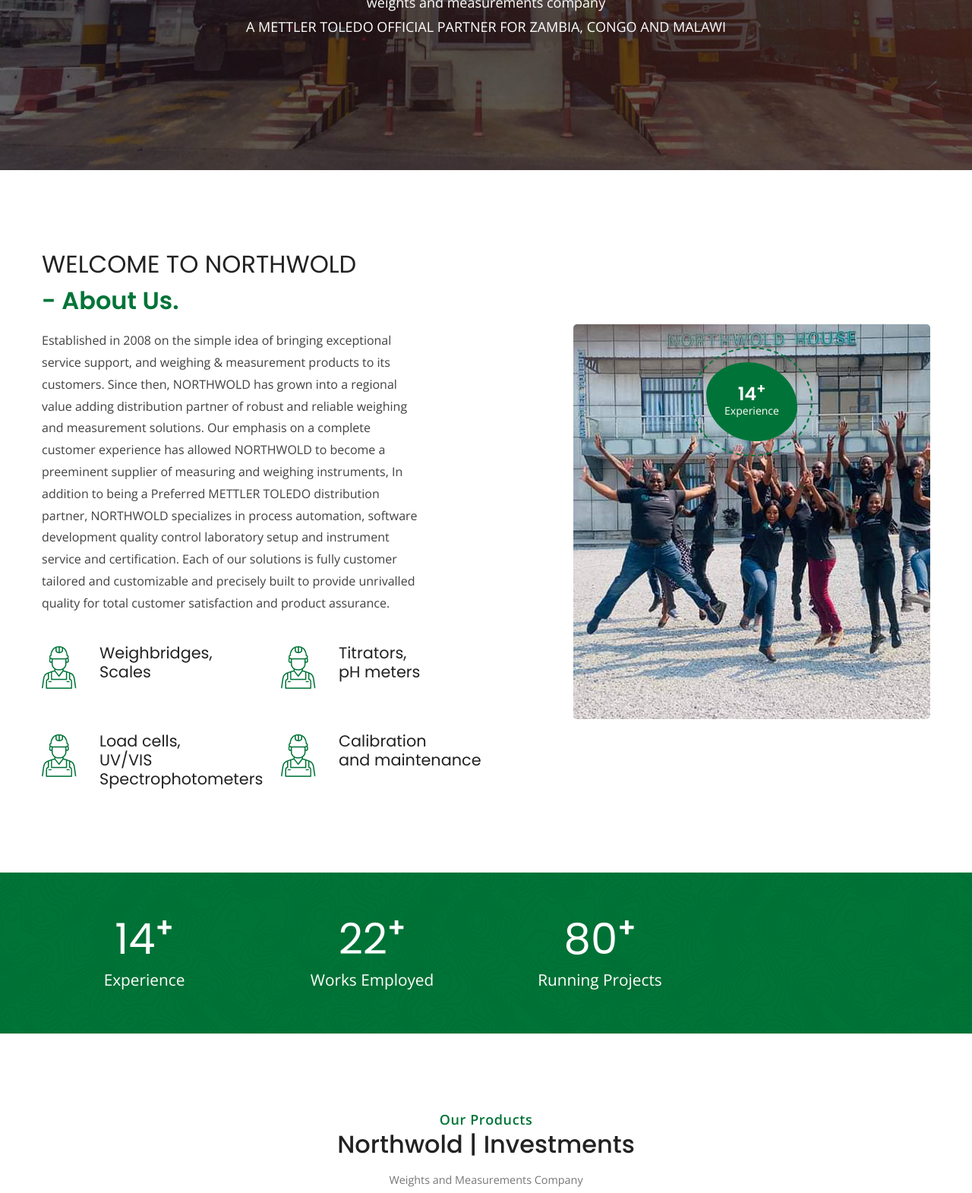
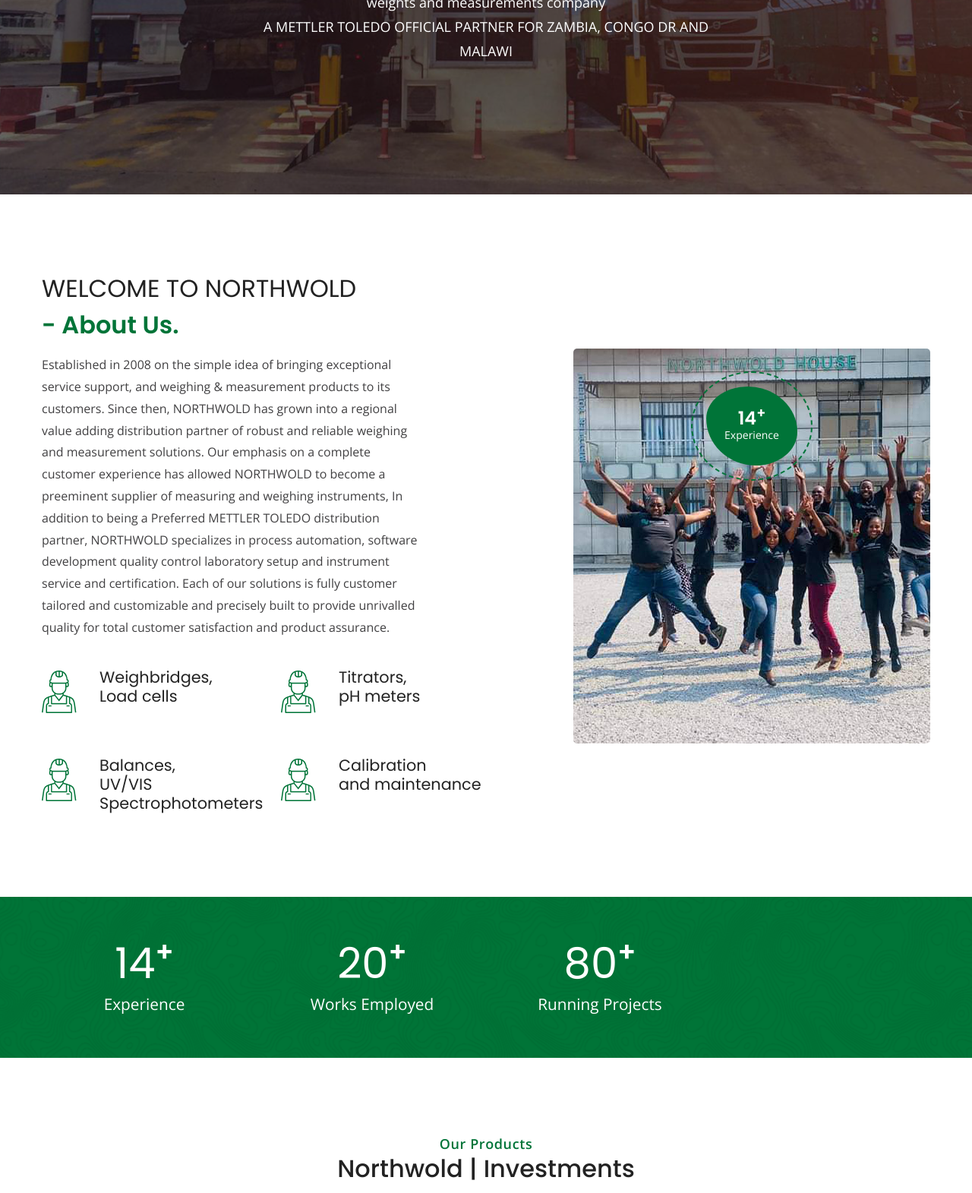
Before and after one commit to suwilanji-siwale/northwold, a plain HTML site: page index.html in a window 1280 px wide. Shown: the part 493-2064 px from the top of the page at 76% size. Drawn offline with nearby package versions, Linux system fonts and the light colour scheme.

Commit message:
Update index.html

```diff
--- a/index.html
+++ b/index.html
@@ -163,7 +163,7 @@
                                     <div class="feat-cap">
                                         <h1 class="mb-0">Northwold <strong class="d-inline-block thm-clr"> Investments</strong></h1>
                                         <p class="mb-0">weights and measurements company</p>
-                                        <p class="mb-0">A METTLER TOLEDO OFFICIAL PARTNER FOR ZAMBIA, CONGO AND MALAWI</p>
+                                        <p class="mb-0">A METTLER TOLEDO OFFICIAL PARTNER FOR ZAMBIA, CONGO DR AND MALAWI</p>
 
                                     </div>
                                 </div>
@@ -174,7 +174,7 @@
                                     <div class="feat-cap">
                                         <h1 class="mb-0">Northwold <strong class="d-inline-block thm-clr"> Investments</strong></h1>
                                         <p class="mb-0">weights and measurements company</p>
-                                        <p class="mb-0">A METTLER TOLEDO OFFICIAL PARTNER FOR ZAMBIA, CONGO AND MALAWI</p>
+                                        <p class="mb-0">A METTLER TOLEDO OFFICIAL PARTNER FOR ZAMBIA, CONGO DR AND MALAWI</p>
 
                                     </div>
                                 </div>
@@ -185,7 +185,7 @@
                                     <div class="feat-cap">
                                         <h1 class="mb-0">Northwold <strong class="d-inline-block thm-clr"> Investments</strong></h1>
                                         <p class="mb-0">weights and measurements company</p>
-                                        <p class="mb-0">A METTLER TOLEDO OFFICIAL PARTNER FOR ZAMBIA, CONGO AND MALAWI</p>
+                                        <p class="mb-0">A METTLER TOLEDO OFFICIAL PARTNER FOR ZAMBIA, CONGO DR AND MALAWI</p>
 
                                     </div>
                             </div>
@@ -224,7 +224,7 @@
                                                 <div class="serv-box w-100">
                                                     <i class="thm-clr flaticon-builder"></i>
                                                     <div class="serv-box-inner">
-                                                        <h3 class="mb-0"><a href="" title="">Weighbridges, <br> Scales</a></h3>
+                                                        <h3 class="mb-0"><a href="" title="">Weighbridges, <br> Load cells</a></h3>
                                                         <p class="mb-0"></p>
                                                     </div>
                                                 </div>
@@ -242,7 +242,7 @@
                                                 <div class="serv-box w-100">
                                                     <i class="thm-clr flaticon-builder"></i>
                                                     <div class="serv-box-inner">
-                                                        <h3 class="mb-0"><a href="" title="">Load cells, <br> UV/VIS Spectrophotometers</a></h3>
+                                                        <h3 class="mb-0"><a href="" title="">Balances, <br> UV/VIS Spectrophotometers</a></h3>
                                                         <p class="mb-0"></p>
                                                     </div>
                                                 </div>
@@ -284,7 +284,7 @@
 	                            </div> -->
 	                            <div class="col-md-3 col-sm-6 col-lg-3">
 	                                <div class="fact-box w-100">
-	                                    <h2 class="mb-0"><span class="counter">22</span><sup>+</sup></h2>
+	                                    <h2 class="mb-0"><span class="counter">20</span><sup>+</sup></h2>
 	                                    <h4 class="mb-0">Works Employed</h4>
 	                                </div>
 	                            </div>
@@ -497,7 +497,7 @@
                     <div id="partners" class="container">
                         <div class="sec-title w-100">
                             <div class="sec-title-inner d-inline-block">
-                                <span class="d-block thm-clr">COMPANIES WE HAVE WORKED WITH</span>
+                                <span class="d-block thm-clr">SOME COMPANIES WE HAVE WORKED WITH...</span>
                                 <h3 class="mb-0"></h3>
                             </div>
                         </div>
@@ -529,7 +529,7 @@
                                 <img src="assets/images/resources/dangote.jpg" alt="">
                             </div>
                             <div>
-                                <img src="assets/images/resources/scaw.jpg" alt="">
+                                <img src="assets/images/resources/tenke.jpg" alt="">
                             </div>
                             <div>
                                 <img src="assets/images/resources/global.jpg" alt="">
@@ -538,7 +538,7 @@
                                 <img src="assets/images/resources/meru.jpg" alt="">
                             </div>
                             <div>
-                                <img src="assets/images/resources/kcm.jpg" alt="">
+                                <img src="assets/images/resources/zamra.jpg" alt="">
                             </div>
 
 
```
